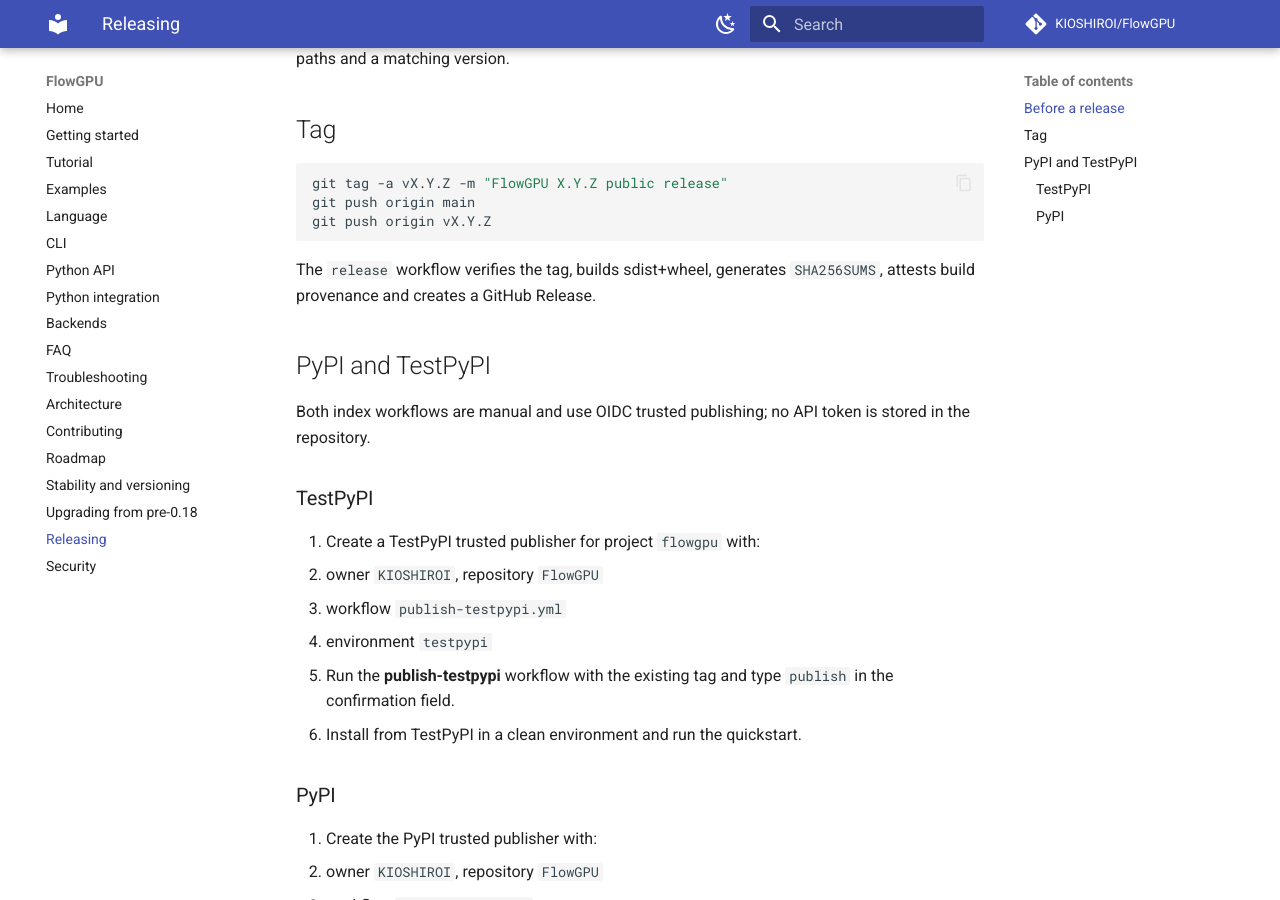
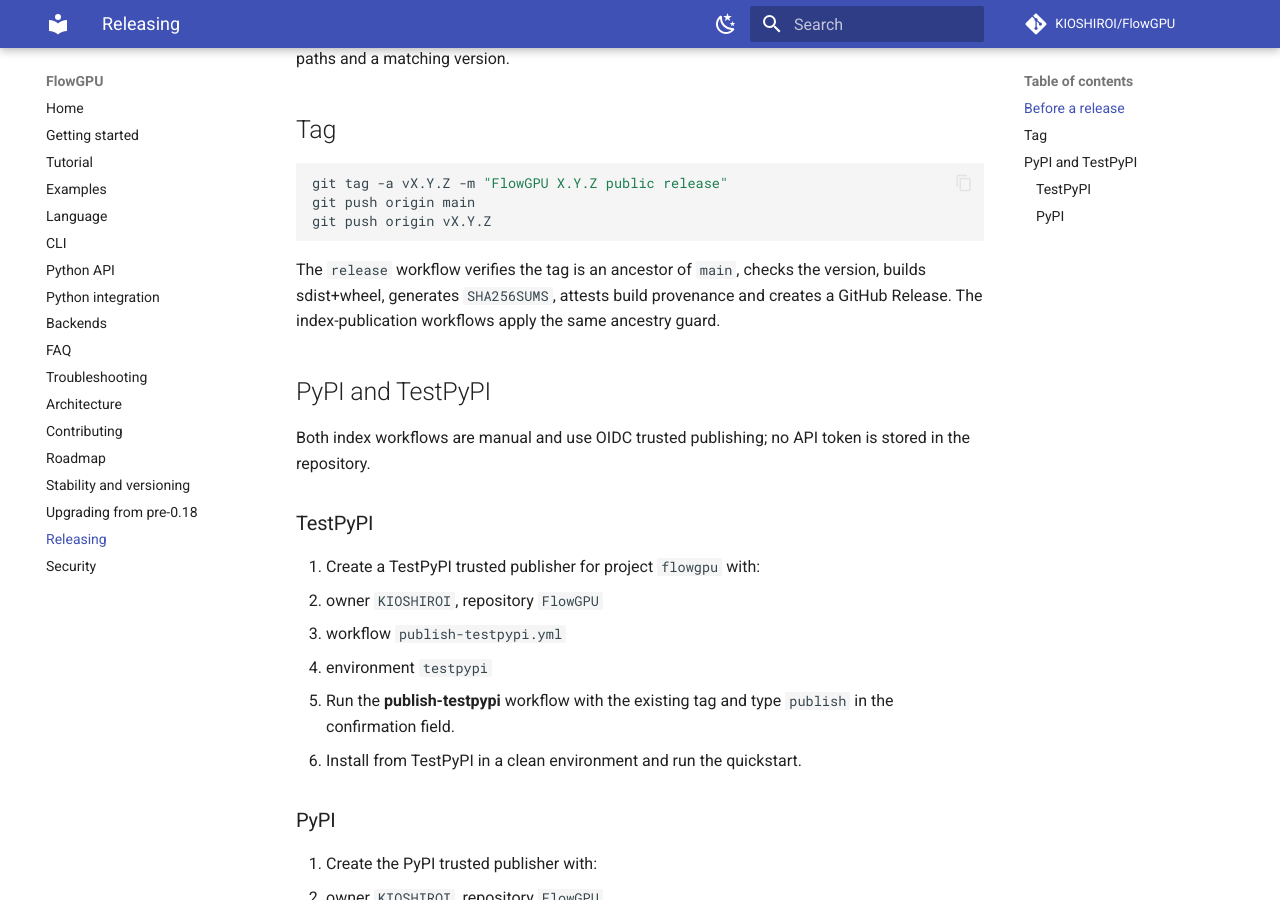
Before and after one commit to KIOSHIROI/FlowGPU, an MkDocs documentation site: the page built from docs/user-guide/releasing.md, in a window 1280 px wide and 900 px high, scrolled down 639 px. Built offline with MkDocs 1.6.1 and Material for MkDocs 9.7.7, drawn with Linux system fonts in a browser that asks for light colours; comment, search, counter and statistics services are not loaded.

Commit message:
Require release tags to be ancestors of main

````diff
--- a/docs/user-guide/releasing.md
+++ b/docs/user-guide/releasing.md
@@ -35,8 +35,10 @@ git push origin main
 git push origin vX.Y.Z
 ```
 
-The `release` workflow verifies the tag, builds sdist+wheel, generates
-`SHA256SUMS`, attests build provenance and creates a GitHub Release.
+The `release` workflow verifies the tag is an ancestor of `main`, checks the
+version, builds sdist+wheel, generates `SHA256SUMS`, attests build provenance and
+creates a GitHub Release. The index-publication workflows apply the same
+ancestry guard.
 
 ## PyPI and TestPyPI
 
````
Also changed, not shown: CHANGELOG.md (+4 -0 lines), 3 other files.
